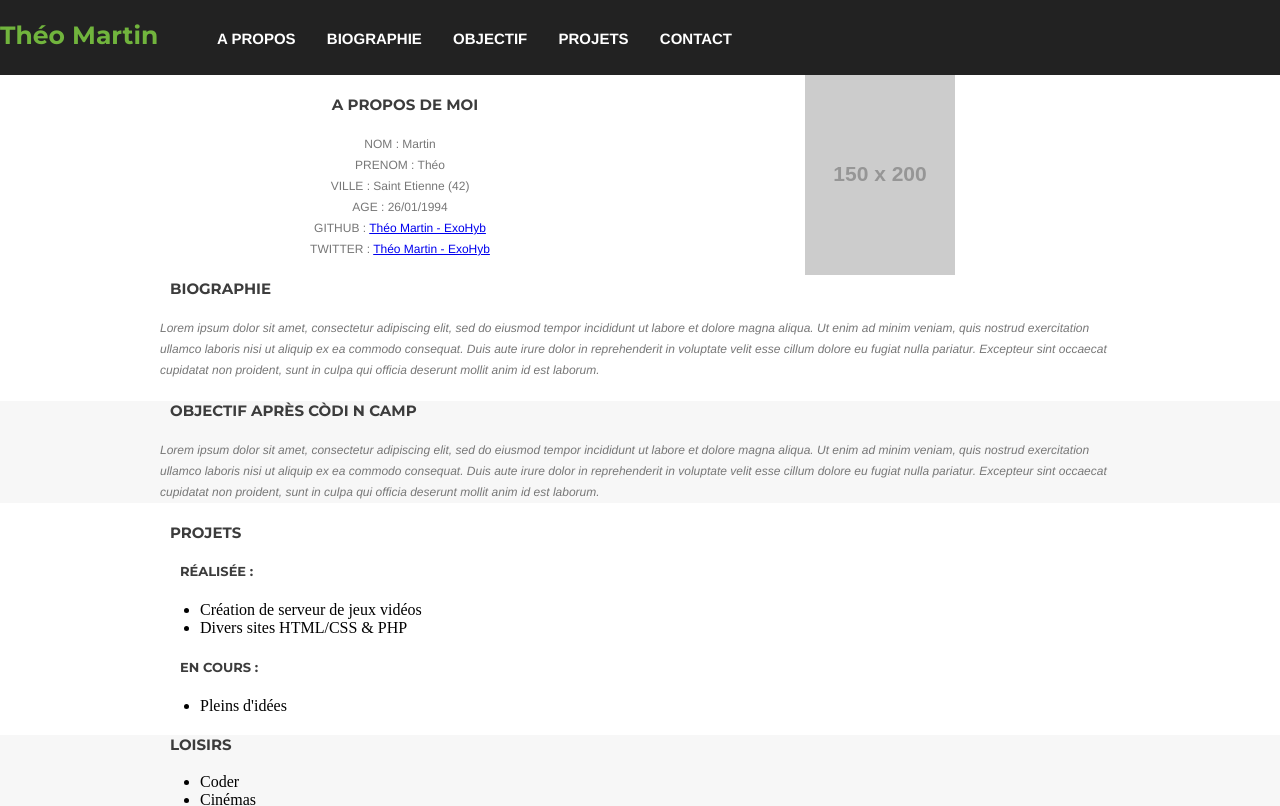
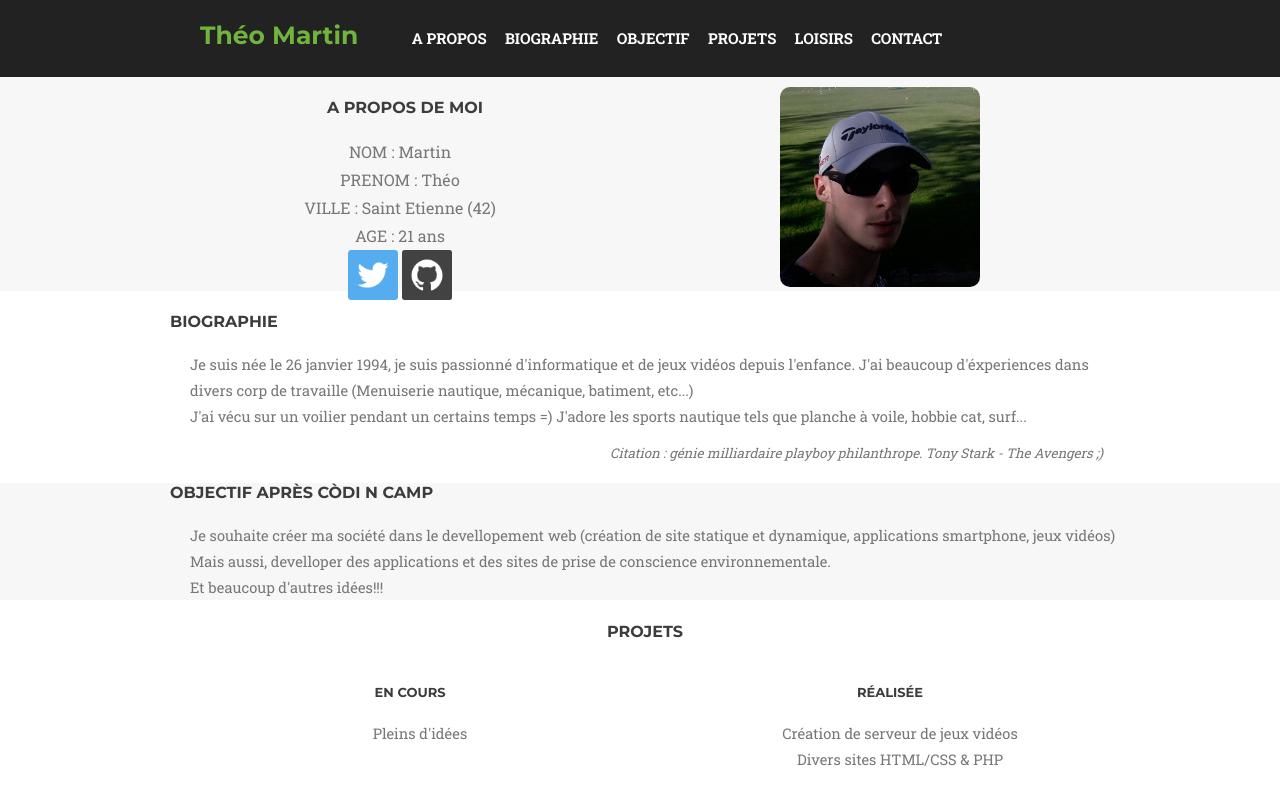
Before and after one commit to ExoHyb/exo_fiche, a plain HTML site: page index.html in a window 1280 px wide. Shown: the top 806 px of the page. Drawn offline with Linux system fonts and the light colour scheme; placeholder pictures from the web are drawn by us.

Commit message:
modification html et css , ajout des icon et de la photo de profil

```diff
--- a/index.html
+++ b/index.html
@@ -6,6 +6,8 @@
     <title>MARTIN THEO | Còdi n Camp - Promo 1</title>
     <link rel="stylesheet" href="stylesheet.css">
     <link href="https://fonts.googleapis.com/css?family=Montserrat:400,700" rel="stylesheet" type="text/css">
+    <link href="https://fonts.googleapis.com/css?family=Roboto+Slab:400,100,300,700" rel="stylesheet" type="text/css">
+    <link rel="stylesheet" href="https://maxcdn.bootstrapcdn.com/font-awesome/4.5.0/css/font-awesome.min.css">
 </head>
 
 <header>
@@ -17,6 +19,7 @@
           <li><a href="#bio">Biographie</a></li>
           <li><a href="#obj">Objectif</a></li>
           <li><a href="#projet">Projets</a></li>
+          <li><a href="#loisir">Loisirs</a></li>
           <li><a href="#contact">Contact</a></li>
         </ul>
     </nav>
@@ -31,12 +34,13 @@
         <label>NOM : Martin</label><br>
         <label>PRENOM : Théo</label><br>
         <label>VILLE : Saint Etienne (42)</label><br>
-        <label>AGE : 26/01/1994</label><br>
-        <label>GITHUB : <a href="https://github.com/ExoHyb">Théo Martin - ExoHyb</a></label><br>
-        <label>TWITTER : <a href="https://twitter.com/ExoHyb">Théo Martin - ExoHyb</a></label>
+        <label>AGE : 21 ans</label><br>
+        <label><a href="https://github.com/ExoHyb"><img src="img/twitter_icon.png" alt="Twitter Icon" height="50" width="50"/></a></label>
+        <label><a href="https://twitter.com/ExoHyb"><img src="img/github_icon.png" alt="Github Icon" height="50" width="50"/></a></label>
       </div>
+
       <div class="right">
-        <img id="phopro" src="http://placehold.it/150x200" alt="Photo de profil"/>
+        <img id="phopro" src="img/tmartin.jpg" alt="Photo de profil"height="200" width="200"/>
       </div>
     </div>
   </section>
@@ -45,7 +49,9 @@
   <section class="bio">
     <div class="raw">
       <h4 id="bio">Biographie</h4>
-      <p>Lorem ipsum dolor sit amet, consectetur adipiscing elit, sed do eiusmod tempor incididunt ut labore et dolore magna aliqua. Ut enim ad minim veniam, quis nostrud exercitation ullamco laboris nisi ut aliquip ex ea commodo consequat. Duis aute irure dolor in reprehenderit in voluptate velit esse cillum dolore eu fugiat nulla pariatur. Excepteur sint occaecat cupidatat non proident, sunt in culpa qui officia deserunt mollit anim id est laborum.</p>
+        <p>Je suis née le 26 janvier 1994, je suis passionné d'informatique et de jeux vidéos depuis l'enfance. J'ai beaucoup d'éxperiences dans divers corp de travaille (Menuiserie nautique, mécanique, batiment, etc...)<br>
+        J'ai vécu sur un voilier pendant un certains temps =) J'adore les sports nautique tels que planche à voile, hobbie cat, surf...</p>
+        <cite>Citation : génie milliardaire playboy philanthrope. Tony Stark - The Avengers ;)</cite>
     </div>
   </section>
 
@@ -53,7 +59,9 @@
   <section class="obj grey-bg">
     <div class="raw">
       <h4 id="obj">Objectif après Còdi n Camp </h4>
-      <p>Lorem ipsum dolor sit amet, consectetur adipiscing elit, sed do eiusmod tempor incididunt ut labore et dolore magna aliqua. Ut enim ad minim veniam, quis nostrud exercitation ullamco laboris nisi ut aliquip ex ea commodo consequat. Duis aute irure dolor in reprehenderit in voluptate velit esse cillum dolore eu fugiat nulla pariatur. Excepteur sint occaecat cupidatat non proident, sunt in culpa qui officia deserunt mollit anim id est laborum.</p>
+        <p>Je souhaite créer ma société dans le devellopement web (création de site statique et dynamique, applications smartphone, jeux vidéos)<br>
+        Mais aussi, develloper des applications et des sites de prise de conscience environnementale.<br>
+      Et beaucoup d'autres idées!!!</p>
     </div>
   </section>
 
@@ -61,23 +69,27 @@
   <section class="projets">
     <div class="raw">
       <h4 id="projet">Projets</h4>
-          <h5>Réalisée :</h5>
+      <div id="rea">
+          <h5>Réalisée</h5>
           <ul>
               <li>Création de serveur de jeux vidéos</li>
               <li>Divers sites HTML/CSS & PHP</li>
           </ul>
+        </div>
 
-          <h5>En cours :</h5>
+        <div id="ec">
+          <h5>En cours</h5>
           <ul>
               <li>Pleins d'idées</li>
           </ul>
+        </div>
         </div>
   </section>
 
 <!-- Section loisirs -->
   <section class="loisirs grey-bg">
     <div class="raw">
-      <h4>Loisirs </h4>
+      <h4 id="loisir">Loisirs</h4>
           <ul>
               <li>Coder</li>
               <li>Cinémas</li>
@@ -90,6 +102,8 @@
 
 <!-- Section contact -->
   <section class="contact">
+    <div class="raw">
+    <h4 id="contact">Contact</h4>
     <form action="/back/contact" method="post" class="formu">
       <input type="hidden" name="to" value="theo.martin22@icloud.com" />
         <div>
@@ -117,6 +131,7 @@
         </div>
 
     </form>
+  </div>
   </section>
 
   <footer class="grey-bg">FOOTER © - Còdi n Camp - 2015 - CC BY SA-NC</footer>
--- a/stylesheet.css
+++ b/stylesheet.css
@@ -18,7 +18,6 @@ h3 {
 
 h4 {
   font-family: "Montserrat", "Helvetica Neue", Helvetica, Arial, sans-serif;
-  font-size: 15px;
   color: #3C3C3C;
   text-transform: uppercase;
   margin-left: 10px;
@@ -39,6 +38,7 @@ h5 {
 span {
   font-family: "Montserrat", "Helvetica Neue", Helvetica, Arial, sans-serif;
   font-weight: bold;
+  margin-left: 200px;
 }
 
 .grey-bg {
@@ -47,13 +47,21 @@ span {
 
 p, label {
   color: #777777;
-  font-size: 12px;
   line-height: 1.75;
   font-family: "Roboto Slab", "Helvetica Neue", Helvetica, Arial, sans-serif;
 }
 
 p {
-  font-style: italic;
+  line-height: 1.75;
+  font-size: 11pt;
+  margin-left: 30px;
+}
+
+ul {
+  color: #777777;
+  line-height: 1.75;
+  font-family: "Roboto Slab", "Helvetica Neue", Helvetica, Arial, sans-serif;
+  font-size: 11pt;
 }
 
 footer {
@@ -111,7 +119,7 @@ footer {
 }
 
 #about .right {
-  float: left;
+  display: inline-block;
   text-align: center;
   width: 50%;
 }
@@ -120,6 +128,10 @@ footer {
   float: left;
   width: 50%;
   text-align: center;
+}
+
+section {
+    padding: 20 0;
 }
 
 .raw {
@@ -151,3 +163,47 @@ footer {
 .button {
   margin-left: 220px;
 }
+
+#phopro {
+  border-radius: 10px;
+  margin-top: 10px;
+}
+
+.bio {
+  margin-top: 10px;
+}
+
+#projet {
+  text-align: center;
+}
+
+#rea {
+  display: inline-block;
+  width: 50%;
+  text-align: center;
+}
+
+#ec {
+  float: left;
+  width: 50%;
+  text-align: center;
+}
+
+#rea ul {
+  list-style: none;
+}
+
+#ec ul {
+  list-style: none;
+}
+
+li {
+  margin: 0;
+}
+
+cite {
+  margin-left: 450px;
+  color: #777777;
+  font-size: 10pt;
+  font-family: "Roboto Slab", "Helvetica Neue", Helvetica, Arial, sans-serif;
+}
```
Also changed, not shown: img/github_icon.png (added), img/tmartin.jpg (added), img/twitter_icon.png (added).
